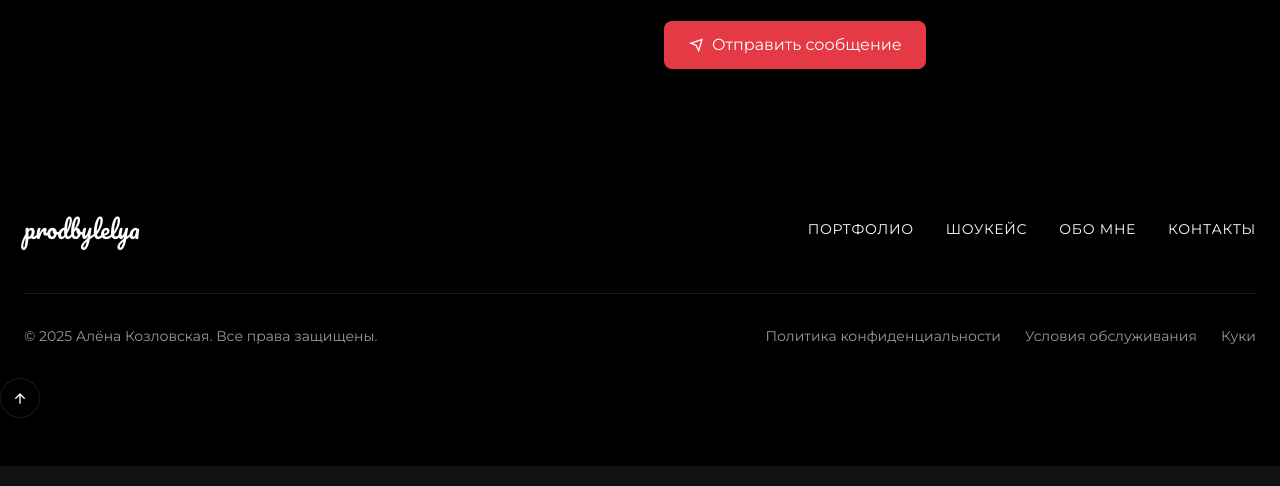
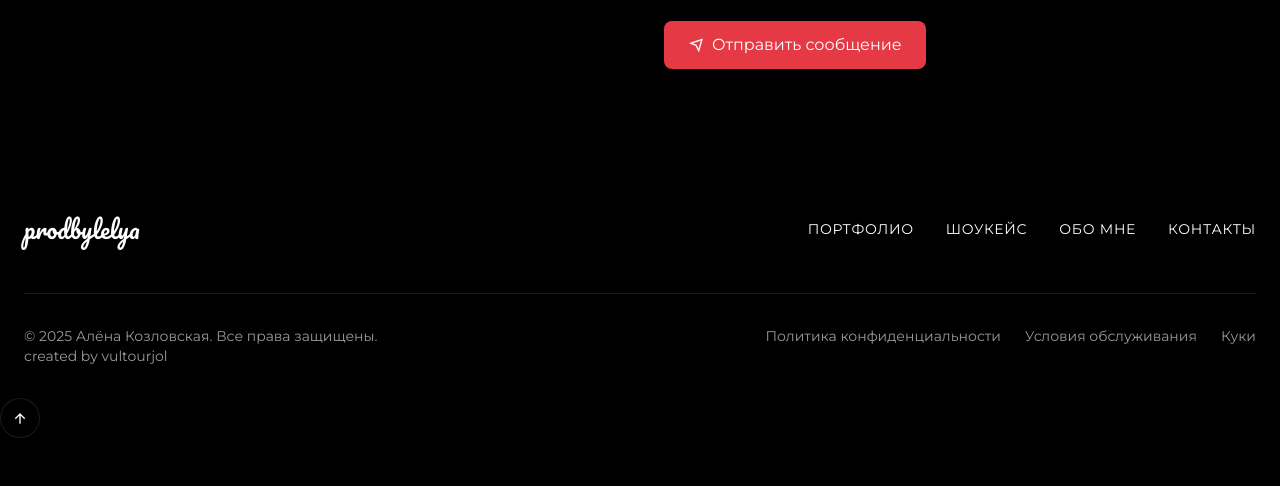
Before and after one commit to vultourjol/film-producer-website, a plain HTML site: page index.html in a window 1280 px wide. Shown: the part 6311-6797 px from the top of the page. Drawn offline with nearby package versions, Linux system fonts and the light colour scheme.

Commit message:
Added something new

```diff
--- a/index.html
+++ b/index.html
@@ -756,6 +756,9 @@
                         <a href="#" class="text-sm opacity-60 hover:opacity-100 transition-opacity">Куки</a>
                     </div>
                 </div>
+                <div>
+                    <p class="text-sm opacity-60 mb-4 md:mb-0">created by <a href="https://github.com/vultourjol" class="hover:text-primary transition-colors">vultourjol</a></p>
+                </div>
             </div>
         </div>
 
```
